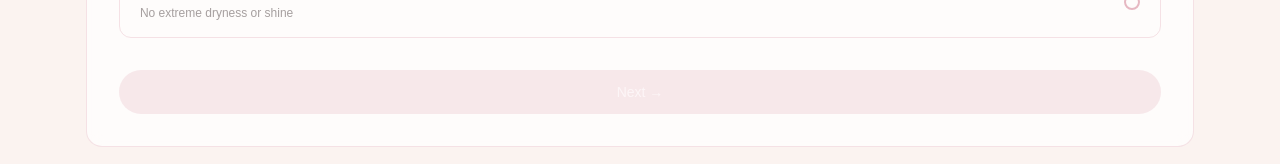
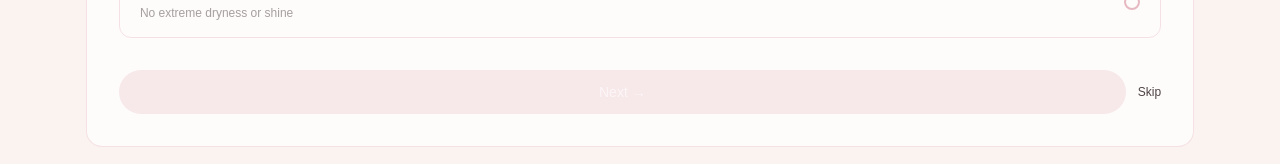
Before and after one commit to Shehnazdeep/SkinWise, a Next.js app: page /quiz in a window 1280 px wide. Shown: the part 542-706 px from the top of the page. Built offline with nearby package versions, Linux system fonts and the light colour scheme.

Commit message:
Added Skip functinality to quiz

```diff
--- a/app/quiz/page.tsx
+++ b/app/quiz/page.tsx
@@ -5,5 +5,10 @@ export default function QuizPage() {
         <main className="min-h-screen bg-[#FBF3F0] flex items-center justify-center px-4">
             <SkinQuiz />
         </main>
+        // <main className="min-h-screen bg-[#FBF3F0] flex items-center justify-center px-4 py-24">
+        //     <div className="w-full max-w-lg max-h-[calc(100vh-8rem)] overflow-y-auto rounded-2xl">
+        //         <SkinQuiz />
+        //     </div>
+        // </main>
     );
 }
--- a/components/SkinQuiz.tsx
+++ b/components/SkinQuiz.tsx
@@ -1,10 +1,11 @@
-
 
 "use client";
 
 import { useState } from "react";
 import { useRouter } from "next/navigation";
 import { skinQuizQuestions } from "@/data/skinQuizQuestions";
+
+const SKIPPED = "skipped";
 
 export default function SkinQuiz() {
     const questions = skinQuizQuestions;
@@ -15,6 +16,8 @@ export default function SkinQuiz() {
 
     const question = questions[currentQuestion];
     const selectedValue = answers[question.id];
+    const isSkipped = selectedValue === SKIPPED;
+    const hasAnswer = selectedValue && !isSkipped;
     const progress = (currentQuestion / questions.length) * 100;
     const isLast = currentQuestion === questions.length - 1;
 
@@ -23,13 +26,22 @@ export default function SkinQuiz() {
     }
 
     function handleNext() {
-        if (!selectedValue) return;
+        if (!hasAnswer) return;
         if (isLast) {
-            const params = new URLSearchParams(answers).toString();
+            // Strip skipped answers before sending to results
+            const filtered = Object.fromEntries(
+                Object.entries(answers).filter(([, v]) => v !== SKIPPED)
+            );
+            const params = new URLSearchParams(filtered).toString();
             router.push(`/results?${params}`);
         } else {
             setCurrentQuestion((q) => q + 1);
         }
+    }
+
+    function handleSkip() {
+        setAnswers((prev) => ({ ...prev, [question.id]: SKIPPED }));
+        if (!isLast) setCurrentQuestion((q) => q + 1);
     }
 
     function handleBack() {
@@ -62,6 +74,13 @@ export default function SkinQuiz() {
                     <p className="text-sm text-[#3A2F2F]/50 mb-7">{question.subtext}</p>
                 )}
 
+                {/* Skipped note */}
+                {isSkipped && (
+                    <p className="text-xs text-[#3A2F2F]/40 italic mb-4">
+                        You skipped this one — go back anytime to answer it.
+                    </p>
+                )}
+
                 {/* Options */}
                 <div className="space-y-3 mb-8">
                     {question.options.map((option) => {
@@ -71,7 +90,7 @@ export default function SkinQuiz() {
                                 key={option.value}
                                 onClick={() => handleSelect(option.value)}
                                 className={`w-full text-left px-5 py-4 rounded-xl border transition-all duration-150
-                  ${isSelected
+                                    ${isSelected
                                         ? "border-[#B5838D] bg-[#E6B8C2]/20 shadow-sm"
                                         : "border-[#E6B8C2]/40 hover:border-[#E6B8C2] hover:bg-[#FBF3F0]"
                                     }`}
@@ -91,7 +110,7 @@ export default function SkinQuiz() {
                                     {/* Radio indicator */}
                                     <span
                                         className={`w-4 h-4 rounded-full border-2 flex-shrink-0 transition-all
-                      ${isSelected
+                                            ${isSelected
                                                 ? "border-[#B5838D] bg-[#B5838D]"
                                                 : "border-[#E6B8C2]"
                                             }`}
@@ -108,23 +127,34 @@ export default function SkinQuiz() {
                         <button
                             onClick={handleBack}
                             className="px-5 py-3 rounded-full text-sm text-[#3A2F2F]/60
-                hover:text-[#3A2F2F] hover:bg-[#FBF3F0] transition border border-transparent
-                hover:border-[#E6B8C2]/40"
+                                hover:text-[#3A2F2F] hover:bg-[#FBF3F0] transition border border-transparent
+                                hover:border-[#E6B8C2]/40"
                         >
                             ← Back
                         </button>
                     )}
+
                     <button
                         onClick={handleNext}
-                        disabled={!selectedValue}
+                        disabled={!hasAnswer}
                         className={`flex-1 py-3 rounded-full text-sm font-medium transition
-              ${selectedValue
+                            ${hasAnswer
                                 ? "bg-[#E6B8C2] hover:bg-[#B5838D] text-white shadow-sm cursor-pointer"
                                 : "bg-[#E6B8C2]/30 text-white/60 cursor-not-allowed"
                             }`}
                     >
                         {isLast ? "See my routine →" : "Next →"}
                     </button>
+
+                    {!isLast && (
+                        <button
+                            onClick={handleSkip}
+                            className="text-xs text-[#3A2F2F]/90 hover:text-[#B5838D] transition
+                                 underline-offset-2 whitespace-nowrap"
+                        >
+                            Skip
+                        </button>
+                    )}
                 </div>
 
             </div>
```
Also changed, not shown: app/layout.tsx (+0 -38 lines).
